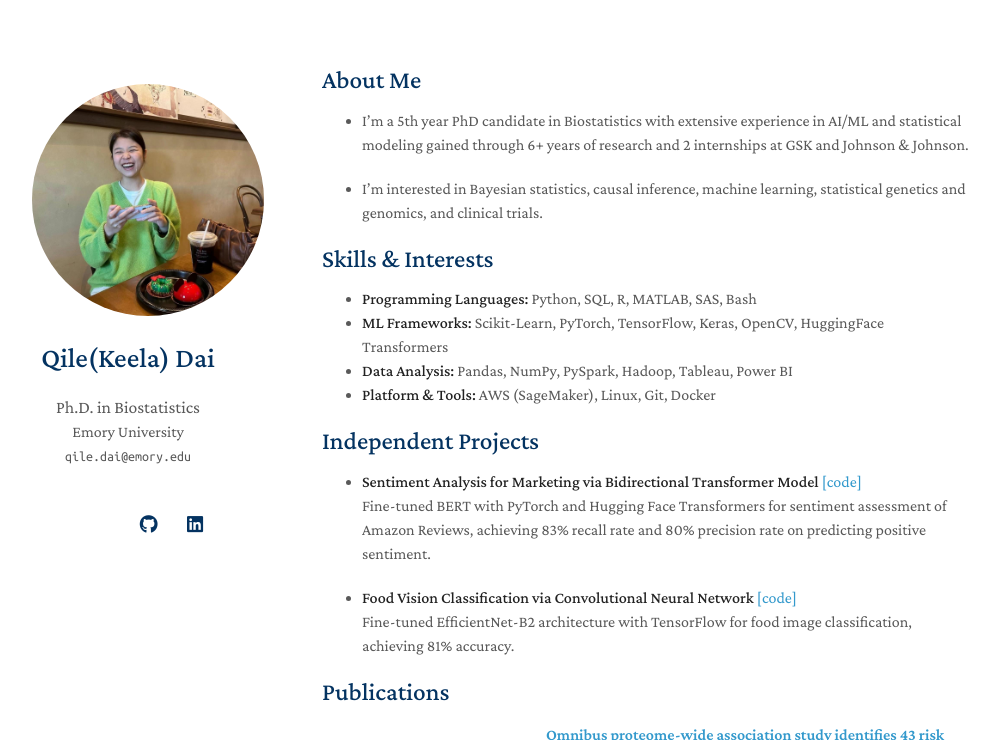
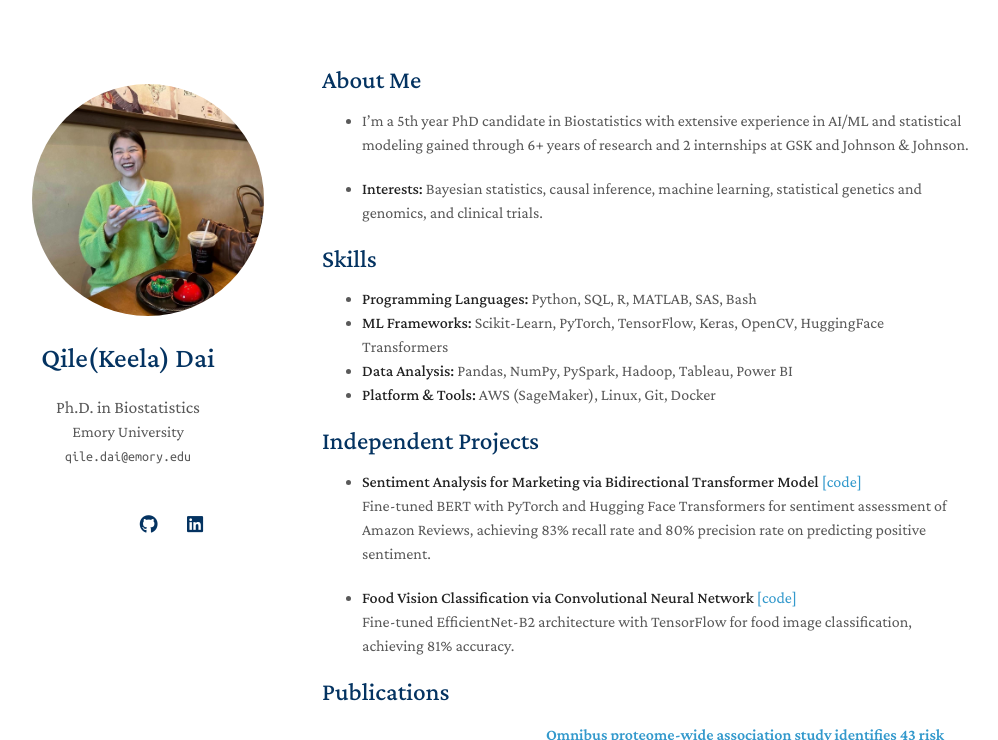
Before and after one commit to daiqile96/daiqile96.github.io, a Jekyll site: the page built from index.md, in a window 1280 px wide and 900 px high, cut to the strip 0-740 px from the top of the window. Shown: the whole strip, without its empty margins (148-1146 px from the left). Built offline with Jekyll 4.4.1, drawn with Linux system fonts in a browser that asks for light colours; a style sheet for code colours, icons or effects is not loaded; our own code applies the rules of GitHub Pages for plain Markdown files.

Commit message:
Update index.md

```diff
--- a/index.md
+++ b/index.md
@@ -7,7 +7,7 @@
 - I'm a 5th year PhD candidate in Biostatistics with extensive experience in AI/ML and statistical modeling gained through 6+ years of
 research and 2 internships at GSK and Johnson & Johnson.
 
-- I'm interested in Bayesian statistics, causal inference, machine learning, statistical genetics and genomics, and clinical trials.
+- **Interests:** Bayesian statistics, causal inference, machine learning, statistical genetics and genomics, and clinical trials.
 
 <!-- ## Education
 
```
Also changed, not shown: other parts of index.md (+1 -1 lines).
